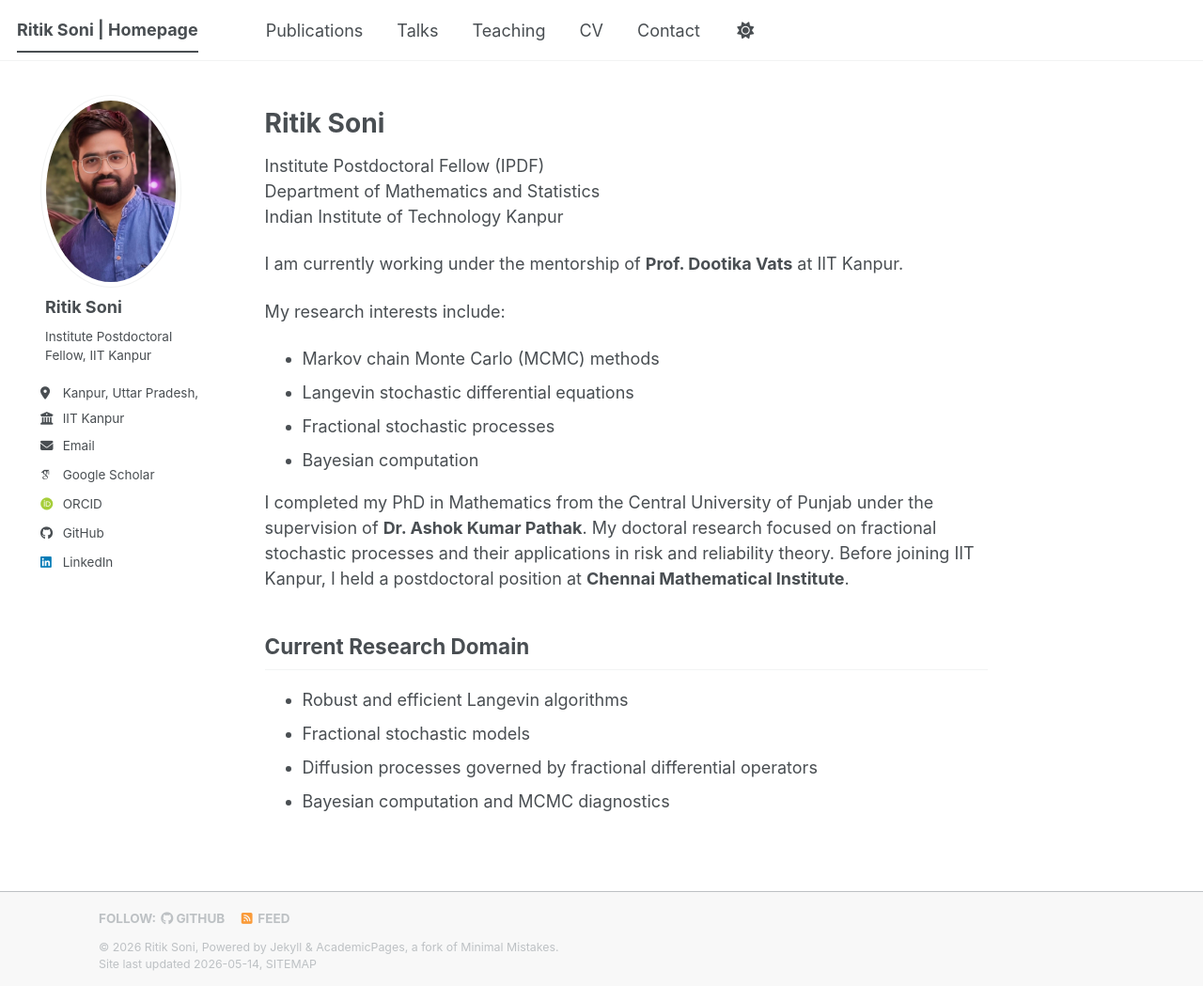
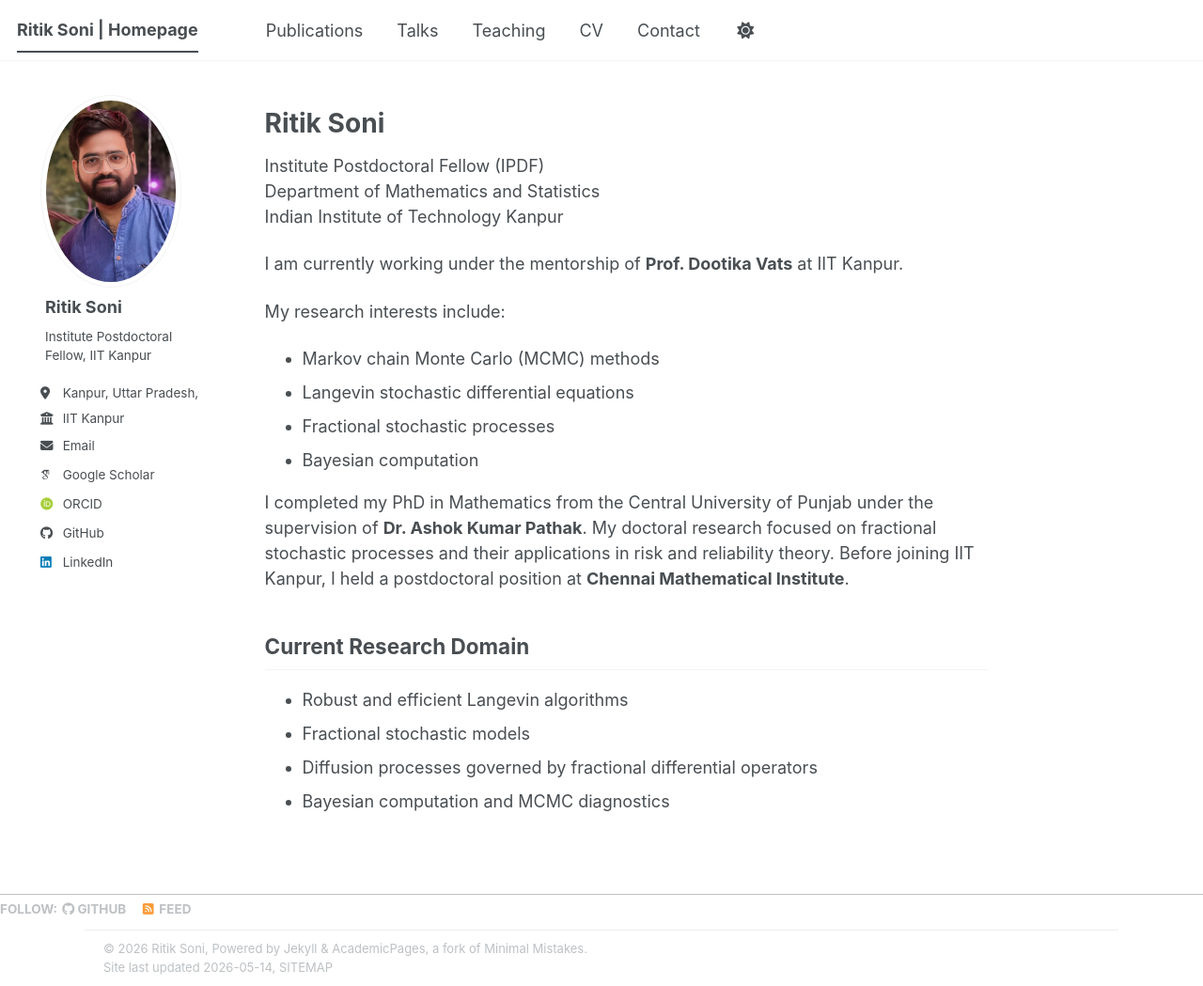
Before and after one commit to ritik824/ritik824.github.io, a Jekyll site: the page built from _pages/about.md, in a window 1280 px wide and 1049 px high. Shown: the whole window at 94% size. Built offline with Jekyll 4.4.1, drawn with Linux system fonts in a browser that asks for light colours; some web fonts are replaced; a script bundle is joined from its source files by our own code; library files that are not in the unit come from our copies.

Commit message:
Update main.scss

```diff
--- a/assets/css/main.scss
+++ b/assets/css/main.scss
@@ -42,25 +42,28 @@
     "vendor/font-awesome/brands"
 ;
 
-/* ===== CLEAN FOOTER (fix height + width bar issue) ===== */
+/* ===== MATCH FOOTER TO PAGE WIDTH (like dvats.github.io) ===== */
 
 .page__footer {
+  background: transparent !important;
   width: 100% !important;
-  max-width: 100% !important;
-  padding: 8px 0 !important;   /*  reduces bar height */
-  margin: 0 !important;
-  background: #f8f8f8;         /* optional: light clean look */
+  padding: 0 !important;
+  margin-top: 40px;
 }
 
-/* inner container controls actual content width */
-.page__footer .container,
-.page__footer footer {
-  max-width: 1100px;           /* keeps text aligned with page */
-  margin: 0 auto;
-  padding: 5px 15px !important;
+/* this is the REAL container that controls alignment */
+.page__footer .page__footer-copyright {
+  max-width: 1100px;     /* same as content width */
+  margin: 0 auto;        /* centers it */
+  padding: 10px 20px;    /* spacing */
+  font-size: 13px;
+  text-align: left;      /* 🔥 left aligned like you want */
+  border-top: 1px solid #eee;
 }
 
-/* remove extra spacing that makes it look like a thick bar */
-.page__footer p {
-  margin: 2px 0 !important;
+/* remove extra spacing from theme */
+.page__footer footer {
+  background: transparent !important;
+  padding: 0 !important;
+  margin: 0 !important;
 }
```
